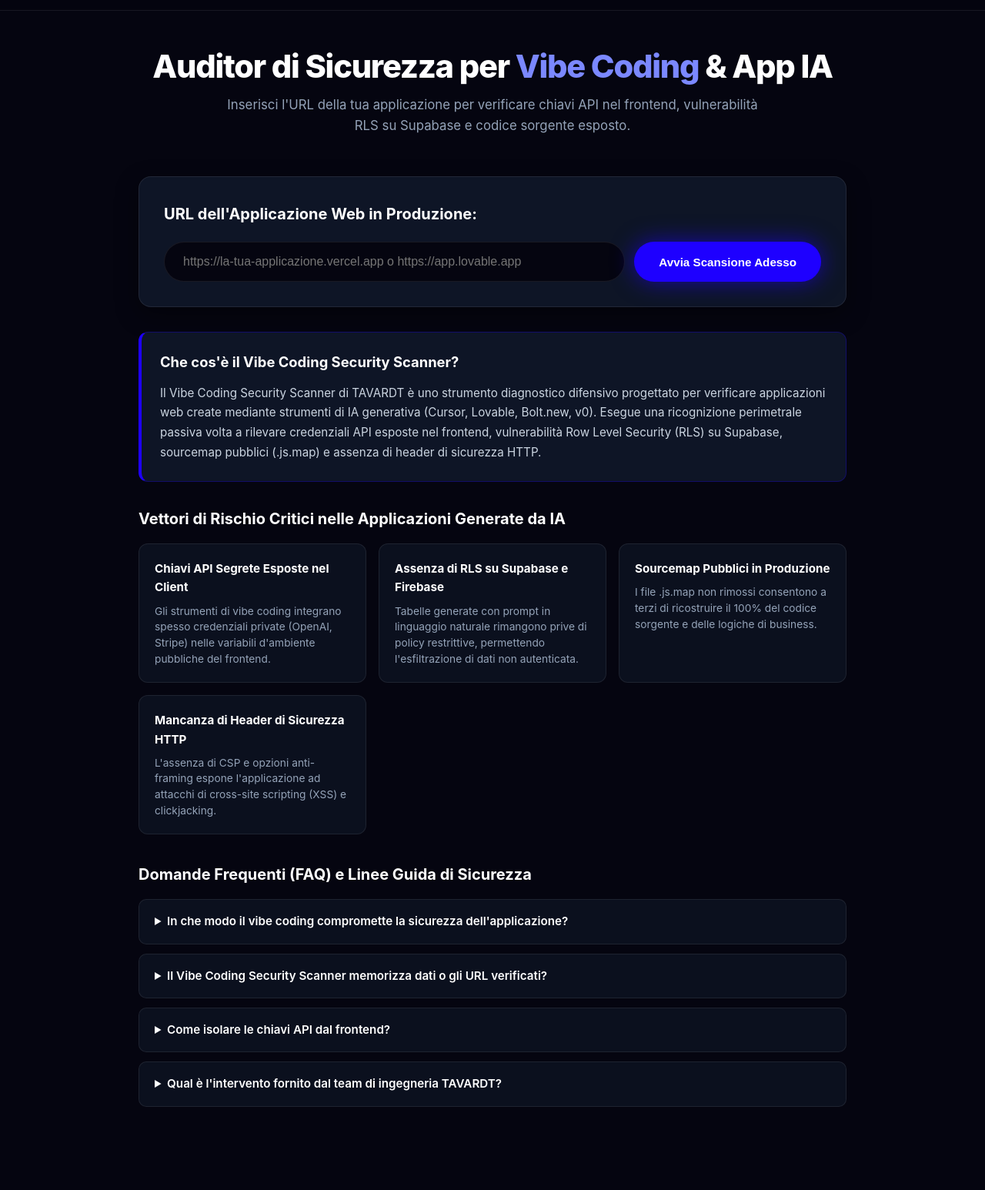
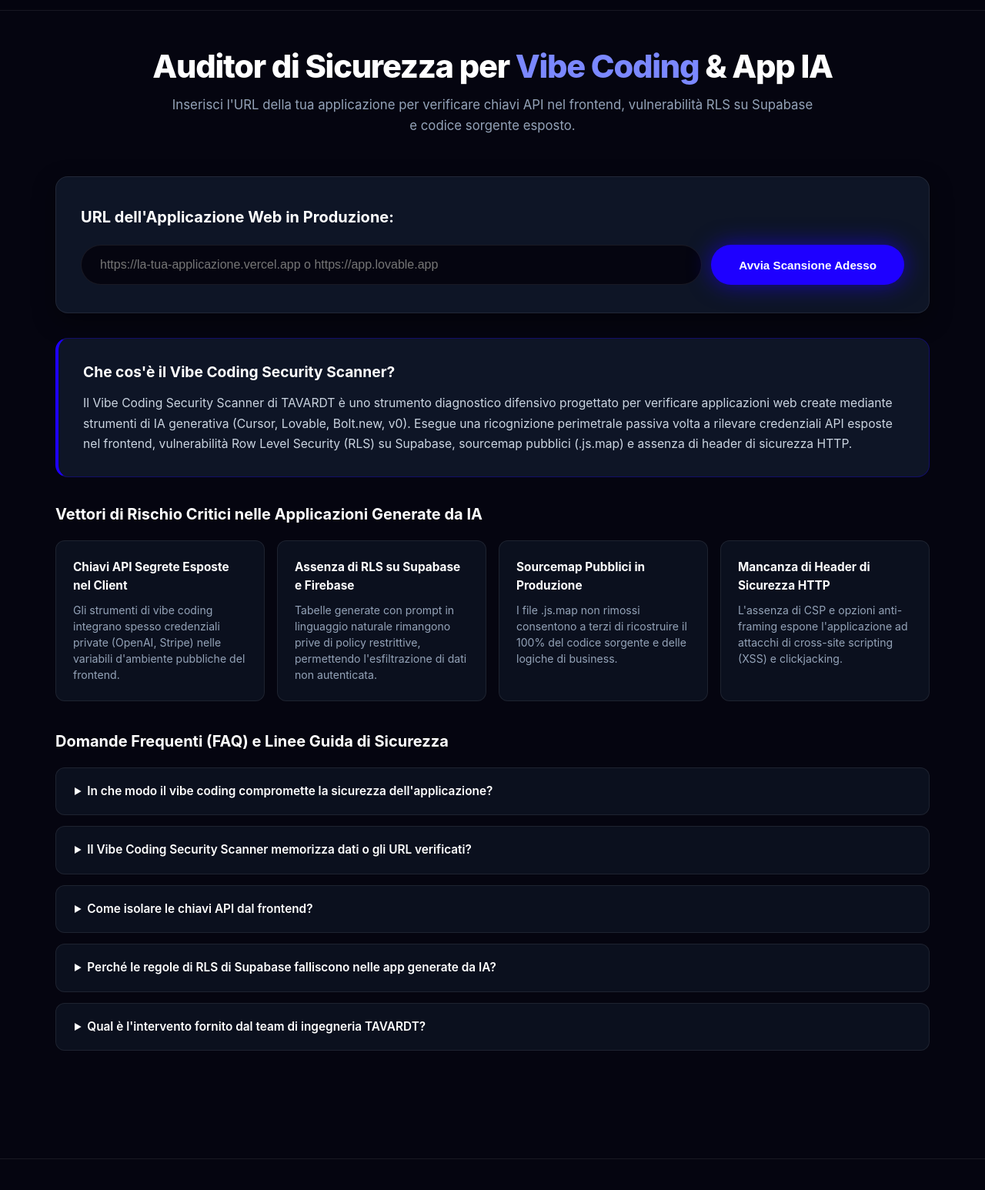
Before and after one commit to TAVARDT-Italia/vibe-coding-security-scanner, a plain HTML site: page index.html in a window 1280 px wide. Shown: the part 54-1600 px from the top of the page at 77% size. Drawn offline with Linux system fonts and the light colour scheme.

Commit message:
feat: unify 1200px container width & add 5th FAQ (Italiano)

```diff
--- a/index.html
+++ b/index.html
@@ -119,6 +119,14 @@
         },
         {
           "@type": "Question",
+          "name": "Perché le regole di RLS di Supabase falliscono nelle app generate da IA?",
+          "acceptedAnswer": {
+            "@type": "Answer",
+            "text": "I comandi in linguaggio naturale generano tabelle senza configurare le policy di isolamento per riga, rendendo i record accessibili alla chiave anon."
+          }
+        },
+        {
+          "@type": "Question",
           "name": "Qual è l'intervento fornito dal team di ingegneria TAVARDT?",
           "acceptedAnswer": {
             "@type": "Answer",
@@ -163,7 +171,7 @@
     -webkit-font-smoothing: antialiased !important;
   }
 
-  /* HEADER: STRICT FULL-WIDTH STICKY GLASSMORPHISM */
+  /* HEADER: STRICT FULL-WIDTH STICKY GLASSMORPHISM (1200px INNER) */
   header.tavardt-header {
     width: 100% !important;
     display: block !important;
@@ -235,11 +243,12 @@
     color: #ffffff !important;
   }
 
-  /* HERO */
+  /* HERO: UNIFIED 1200px WIDTH */
   .tavardt-hero {
-    max-width: 1000px !important;
+    width: 100% !important;
+    max-width: 1200px !important;
     margin: 0 auto !important;
-    padding: 48px 24px 28px !important;
+    padding: 48px 32px 28px !important;
     text-align: center !important;
     box-sizing: border-box !important;
     background: transparent !important;
@@ -259,26 +268,30 @@
   .tavardt-hero p {
     font-size: 1.05rem !important;
     color: #94a3b8 !important;
-    max-width: 720px !important;
+    max-width: 840px !important;
     margin: 0 auto !important;
     line-height: 1.6 !important;
   }
 
-  /* MAIN WRAPPER */
+  /* MAIN CONTENT: 100% WIDTH ALIGNED TO 1200px WITH HEADER AND FOOTER */
   main {
-    max-width: 960px !important;
+    width: 100% !important;
+    max-width: 1200px !important;
     margin: 0 auto !important;
-    padding: 24px 20px 48px !important;
+    padding: 24px 32px 48px !important;
+    box-sizing: border-box !important;
   }
 
-  /* CARDS */
+  /* FULL-WIDTH CARDS */
   .card {
+    width: 100% !important;
     background: var(--surface-card) !important;
     border: 1px solid var(--border) !important;
     border-radius: 16px !important;
-    padding: 32px !important;
+    padding: 36px 32px !important;
     margin-bottom: 32px !important;
     box-shadow: 0 10px 30px rgba(0, 0, 0, 0.4) !important;
+    box-sizing: border-box !important;
   }
   .card h2 {
     font-size: 1.25rem !important;
@@ -317,7 +330,7 @@
     border-radius: 9999px !important;
     font-size: 0.95rem !important;
     font-weight: 700 !important;
-    padding: 16px 32px !important;
+    padding: 16px 36px !important;
     box-shadow: 0 0 30px rgba(30, 0, 255, 0.6) !important;
     transition: all 0.3s !important;
     white-space: nowrap !important;
@@ -335,7 +348,7 @@
   .progress-status { font-size: 0.85rem; color: var(--text-muted); margin-top: 8px; text-align: center; font-family: monospace; }
 
   /* RESULTS GAUGE */
-  #results-container { display: none; }
+  #results-container { display: none; width: 100% !important; }
   .gauge-wrap {
     display: flex;
     flex-direction: column;
@@ -368,7 +381,7 @@
   .score-verdict { font-size: 1.1rem; font-weight: 700; margin-top: 12px; }
 
   /* FINDINGS GRID */
-  .findings-grid { display: grid; gap: 16px; margin-top: 24px; }
+  .findings-grid { display: grid; gap: 16px; margin-top: 24px; width: 100%; }
   .finding-card {
     background: var(--bg);
     border: 1px solid var(--border);
@@ -398,76 +411,83 @@
   .finding-desc { font-size: 0.88rem; color: var(--text-muted); line-height: 1.5; }
   .finding-evidence { background: #000000; border-radius: 6px; padding: 8px 12px; margin-top: 8px; font-family: monospace; font-size: 0.8rem; color: #a5b4fc; word-break: break-all; }
 
-  /* AEO DEFINITION BLOCK (SELF-CONTAINED CITABLE ANSWER) */
+  /* AEO DEFINITION BLOCK (100% WIDTH) */
   .aeo-card {
+    width: 100% !important;
     background: var(--surface-card);
     border: 1px solid rgba(30, 0, 255, 0.3);
     border-left: 4px solid #1e00ff;
-    border-radius: 12px;
-    padding: 24px;
+    border-radius: 16px;
+    padding: 28px 32px;
     margin-bottom: 32px;
+    box-sizing: border-box !important;
   }
   .aeo-card h2 {
-    font-size: 1.15rem;
+    font-size: 1.2rem;
     color: #ffffff;
     margin-bottom: 12px;
     font-weight: 700;
   }
   .aeo-card p {
-    font-size: 0.95rem;
+    font-size: 0.98rem;
     color: #cbd5e1;
     line-height: 1.7;
   }
 
-  /* GEO TECHNICAL VECTORS GRID */
+  /* GEO TECHNICAL VECTORS GRID (100% WIDTH) */
   .vectors-section {
+    width: 100% !important;
     margin-bottom: 36px;
+    box-sizing: border-box !important;
   }
   .vectors-section h2 {
     font-size: 1.25rem;
     color: #ffffff;
-    margin-bottom: 16px;
+    margin-bottom: 18px;
     font-weight: 700;
   }
   .vectors-grid {
     display: grid;
-    grid-template-columns: repeat(auto-fit, minmax(280px, 1fr));
+    grid-template-columns: repeat(auto-fit, minmax(260px, 1fr));
     gap: 16px;
+    width: 100%;
   }
   .vector-card {
     background: var(--bg2);
     border: 1px solid var(--border);
     border-radius: 12px;
-    padding: 20px;
+    padding: 22px;
   }
   .vector-title {
-    font-size: 0.95rem;
+    font-size: 0.96rem;
     font-weight: 700;
     color: #ffffff;
     margin-bottom: 8px;
   }
   .vector-desc {
-    font-size: 0.86rem;
+    font-size: 0.88rem;
     color: var(--text-muted);
     line-height: 1.5;
   }
 
-  /* FAQ ACCORDION SECTION (AEO/GEO CITABILITY) */
+  /* FAQ ACCORDION SECTION (100% WIDTH - EXACTLY 5 FAQS) */
   .faq-section {
+    width: 100% !important;
     margin-bottom: 36px;
+    box-sizing: border-box !important;
   }
   .faq-section h2 {
     font-size: 1.25rem;
     color: #ffffff;
-    margin-bottom: 16px;
+    margin-bottom: 18px;
     font-weight: 700;
   }
   .faq-item {
     background: var(--bg2);
     border: 1px solid var(--border);
-    border-radius: 10px;
-    margin-bottom: 12px;
-    padding: 16px 20px;
+    border-radius: 12px;
+    margin-bottom: 14px;
+    padding: 18px 24px;
     transition: border-color 0.2s;
   }
   .faq-item[open] {
@@ -476,37 +496,39 @@
   .faq-question {
     cursor: pointer;
     font-weight: 600;
-    font-size: 0.95rem;
+    font-size: 0.96rem;
     color: #ffffff;
     outline: none;
   }
   .faq-answer {
     margin-top: 12px;
-    font-size: 0.9rem;
+    font-size: 0.92rem;
     color: var(--text-muted);
     line-height: 1.6;
     border-top: 1px solid rgba(255, 255, 255, 0.05);
     padding-top: 12px;
   }
 
-  /* CTA CARD */
+  /* CTA CARD (100% WIDTH) */
   .cta-card {
+    width: 100% !important;
     background: linear-gradient(135deg, rgba(30, 0, 255, 0.2) 0%, rgba(11, 16, 30, 0.9) 100%);
     border: 1px solid rgba(30, 0, 255, 0.4);
     border-radius: 16px;
-    padding: 32px;
+    padding: 36px 32px;
     text-align: center;
     margin-top: 32px;
+    box-sizing: border-box !important;
   }
-  .cta-card h3 { font-size: 1.3rem; font-weight: 800; margin-bottom: 8px; color: #ffffff; }
-  .cta-card p { color: var(--text-muted); max-width: 650px; margin: 0 auto 20px; font-size: 0.95rem; }
+  .cta-card h3 { font-size: 1.35rem; font-weight: 800; margin-bottom: 10px; color: #ffffff; }
+  .cta-card p { color: var(--text-muted); max-width: 720px; margin: 0 auto 24px; font-size: 0.98rem; }
   .cta-btns { display: flex; gap: 16px; justify-content: center; flex-wrap: wrap; }
   .btn-wa {
     background: #1e00ff;
     color: #ffffff;
     text-decoration: none;
     font-weight: 700;
-    padding: 14px 28px;
+    padding: 14px 32px;
     border-radius: 9999px;
     box-shadow: 0 0 25px rgba(30, 0, 255, 0.6);
     transition: all 0.2s;
@@ -517,12 +539,12 @@
     color: var(--text);
     text-decoration: none;
     font-weight: 600;
-    padding: 14px 24px;
+    padding: 14px 28px;
     border-radius: 9999px;
     border: 1px solid var(--border);
   }
 
-  /* INSTITUTIONAL FOOTER */
+  /* INSTITUTIONAL FOOTER: 1200px INNER */
   .tavardt-footer {
     width: 100% !important;
     background: #050510 !important;
@@ -533,15 +555,21 @@
   .tavardt-footer-inner {
     max-width: 1200px !important;
     margin: 0 auto !important;
-    padding: 48px 24px 32px !important;
+    padding: 48px 32px 32px !important;
     display: grid !important;
     grid-template-columns: 2fr 1fr 1.5fr !important;
     gap: 40px !important;
+    box-sizing: border-box !important;
   }
   @media (max-width: 768px) {
     .tavardt-footer-inner {
       grid-template-columns: 1fr !important;
       gap: 28px !important;
+      padding: 36px 20px 24px !important;
+    }
+    .tavardt-header-inner, .tavardt-hero, main {
+      padding-left: 20px !important;
+      padding-right: 20px !important;
     }
   }
   .tavardt-footer-logo {
@@ -600,11 +628,12 @@
   .tavardt-footer-bottom {
     max-width: 1200px !important;
     margin: 0 auto !important;
-    padding: 20px 24px !important;
+    padding: 20px 32px !important;
     border-top: 1px solid rgba(255, 255, 255, 0.05) !important;
     text-align: center !important;
     font-size: 0.82rem !important;
     color: #64748b !important;
+    box-sizing: border-box !important;
   }
   </style>
 </head>
@@ -678,13 +707,13 @@
     </div>
   </div>
 
-  <!-- AEO CITABLE DEFINITION SECTION -->
+  <!-- AEO CITABLE DEFINITION SECTION (100% WIDTH) -->
   <section class="aeo-card">
     <h2>Che cos'è il Vibe Coding Security Scanner?</h2>
     <p>Il Vibe Coding Security Scanner di TAVARDT è uno strumento diagnostico difensivo progettato per verificare applicazioni web create mediante strumenti di IA generativa (Cursor, Lovable, Bolt.new, v0). Esegue una ricognizione perimetrale passiva volta a rilevare credenziali API esposte nel frontend, vulnerabilità Row Level Security (RLS) su Supabase, sourcemap pubblici (.js.map) e assenza di header di sicurezza HTTP.</p>
   </section>
 
-  <!-- GEO TECHNICAL VECTORS SECTION -->
+  <!-- GEO TECHNICAL VECTORS SECTION (100% WIDTH) -->
   <section class="vectors-section">
     <h2>Vettori di Rischio Critici nelle Applicazioni Generate da IA</h2>
     <div class="vectors-grid">
@@ -707,7 +736,7 @@
     </div>
   </section>
 
-  <!-- AEO/GEO FAQ SECTION -->
+  <!-- AEO/GEO FAQ SECTION (100% WIDTH - EXACTLY 5 FAQS) -->
   <section class="faq-section">
     <h2>Domande Frequenti (FAQ) e Linee Guida di Sicurezza</h2>
       <details class="faq-item">
@@ -721,6 +750,10 @@
       <details class="faq-item">
         <summary class="faq-question">Come isolare le chiavi API dal frontend?</summary>
         <div class="faq-answer">Tutte le comunicazioni verso servizi esterni a pagamento devono transitare tramite un backend o un edge worker protetto (come Cloudflare Workers).</div>
+      </details>
+      <details class="faq-item">
+        <summary class="faq-question">Perché le regole di RLS di Supabase falliscono nelle app generate da IA?</summary>
+        <div class="faq-answer">I comandi in linguaggio naturale generano tabelle senza configurare le policy di isolamento per riga, rendendo i record accessibili alla chiave anon.</div>
       </details>
       <details class="faq-item">
         <summary class="faq-question">Qual è l'intervento fornito dal team di ingegneria TAVARDT?</summary>
@@ -856,7 +889,6 @@ function renderResults(score, findings, targetUrl) {
 
   scoreNum.textContent = score;
 
-  // Gauge animation (circumference = 2 * PI * 66 = 414.69)
   const offset = 414.69 - (score / 100 * 414.69);
   gaugeFg.style.strokeDashoffset = offset;
 
@@ -874,7 +906,6 @@ function renderResults(score, findings, targetUrl) {
     scoreVerdict.style.color = 'var(--green)';
   }
 
-  // Build findings cards
   findingsGrid.innerHTML = findings.map(f => `
     <div class="finding-card ${f.severity}">
       <span class="finding-badge">${f.severity}</span>
@@ -886,7 +917,6 @@ function renderResults(score, findings, targetUrl) {
     </div>
   `).join('');
 
-  // Update WhatsApp link with customized score and target
   const customWaText = encodeURIComponent(`Buongiorno Sofia, ho eseguito il Vibe Coding Security Scanner e riscontrato vulnerabilità perimetrali. Desidero supporto tecnico per la blindatura. (${targetUrl} - ${score}/100)`);
   waBtn.href = `https://wa.me/5584987721775?text=${customWaText}`;
 }
```
